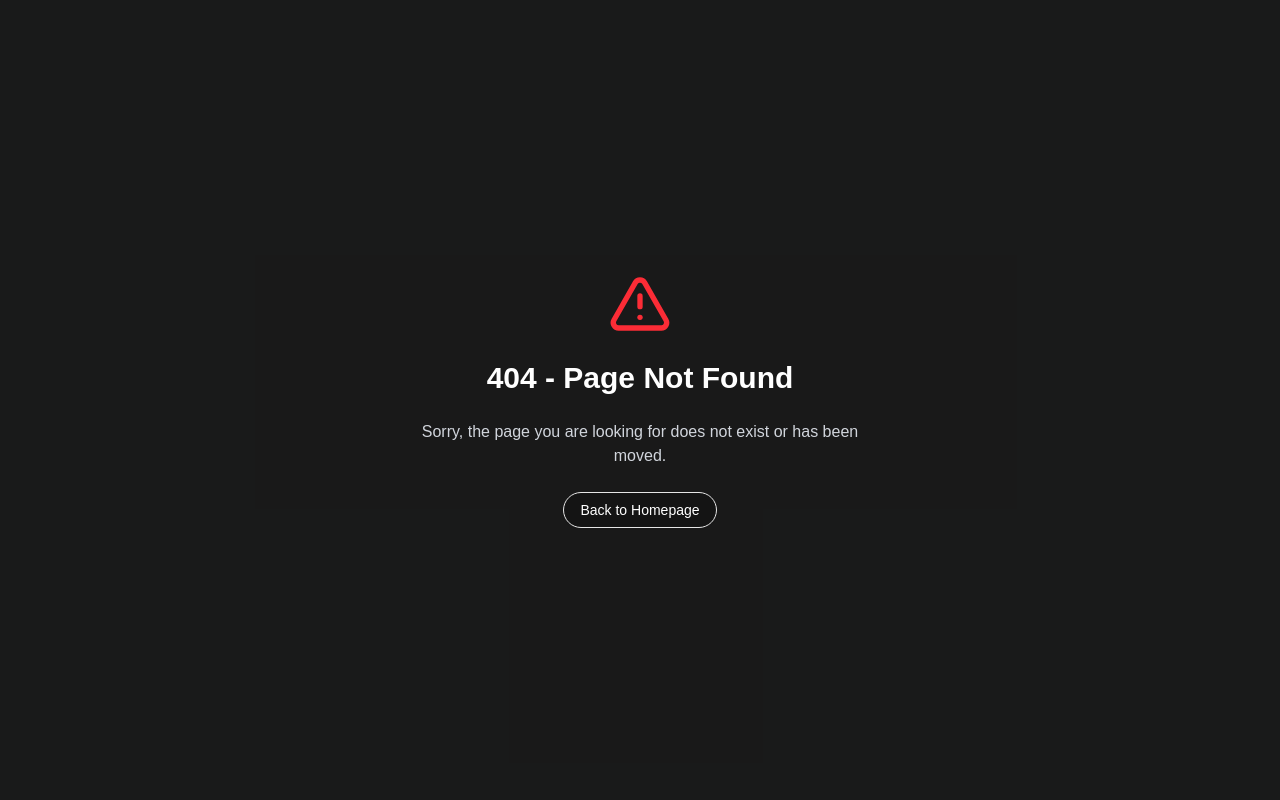
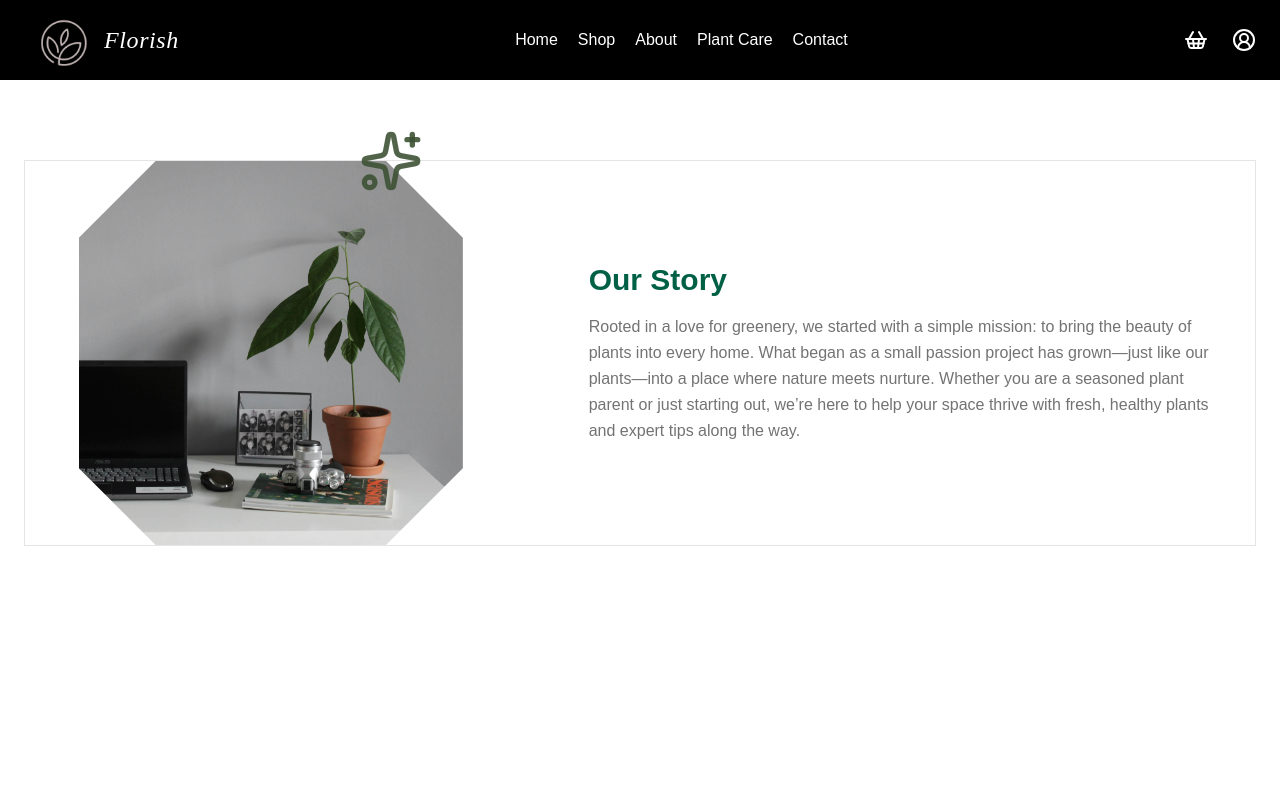
Before and after one commit to farhana988/Florish-frontend, a Next.js app: page /our-story in a window 1280 px wide. Before the commit this address had no page. Shown: the top 800 px of the page. Built offline with nearby package versions, Linux system fonts and the light colour scheme.

Commit message:
added our story page

```diff
--- /dev/null
+++ b/src/app/(userLayout)/(footer)/our-story/page.tsx
@@ -0,0 +1,44 @@
+import { Sparkles } from "lucide-react";
+import Image from "next/image";
+import React from "react";
+
+const OurStory = () => {
+  return (
+    <footer className="pt-10 xl:pt-20">
+      <section className="flex flex-col md:flex-row gap-12 items-center justify-between border">
+        <div className="relative w-full lg:w-5/12 flex justify-center">
+          <div className="w-72 xl:w-96 h-72 xl:h-96 clip-hexagon relative flex-shrink-0">
+            <Sparkles className="absolute -top-8 right-6 xl:right-10 text-dGreen w-16 h-16 z-10" />
+            <Image
+              src="/our-story.jpg"
+              alt="Team"
+              fill
+              className="w-full h-full"
+              style={{
+                clipPath:
+                  "polygon(20% 0%, 80% 0%, 100% 20%, 100% 80%, 80% 100%, 20% 100%, 0% 80%, 0% 20%)",
+              }}
+            />
+          </div>
+        </div>
+
+        {/* Text Section */}
+        <div className="w-full lg:w-7/12 p-6">
+          <h2 className="text-3xl font-bold text-emerald-800 mb-4">
+            Our Story
+          </h2>
+          <p className="text-base text-muted-foreground leading-relaxed">
+            Rooted in a love for greenery, we started with a simple mission: to
+            bring the beauty of plants into every home. What began as a small
+            passion project has grown—just like our plants—into a place where
+            nature meets nurture. Whether you are a seasoned plant parent or
+            just starting out, we’re here to help your space thrive with fresh,
+            healthy plants and expert tips along the way.
+          </p>
+        </div>
+      </section>
+    </footer>
+  );
+};
+
+export default OurStory;
--- a/src/app/(userLayout)/shop/[id]/page.tsx
+++ b/src/app/(userLayout)/shop/[id]/page.tsx
@@ -17,7 +17,7 @@ interface ProductCardProps {
   product: Product;
 }
 
-const ShopDetails = ({ product }: ProductCardProps) => {
+const ShopDetails = () => {
   return (
     <div className="grid grid-cols-1 md:grid-cols-2 gap-10 p-6 max-w-6xl mx-auto items-start">
       {/* Product Image */}
--- a/src/data/footerData.ts
+++ b/src/data/footerData.ts
@@ -14,7 +14,6 @@ export const footerData = [
     links: [
       { name: "About Us", href: "/about" },
       { name: "Our Story", href: "/our-story" },
-
       { name: "Contact", href: "/contact" },
     ],
   },
@@ -23,7 +22,6 @@ export const footerData = [
     links: [
       { name: "All Bouquets", href: "/shop/bouquets" },
       { name: "Weddings & Events", href: "/shop/weddings-events" },
-
       { name: "Custom Orders", href: "/shop/custom-orders" },
     ],
   },
```
Also changed, not shown: public/our-story.jpg (added).
